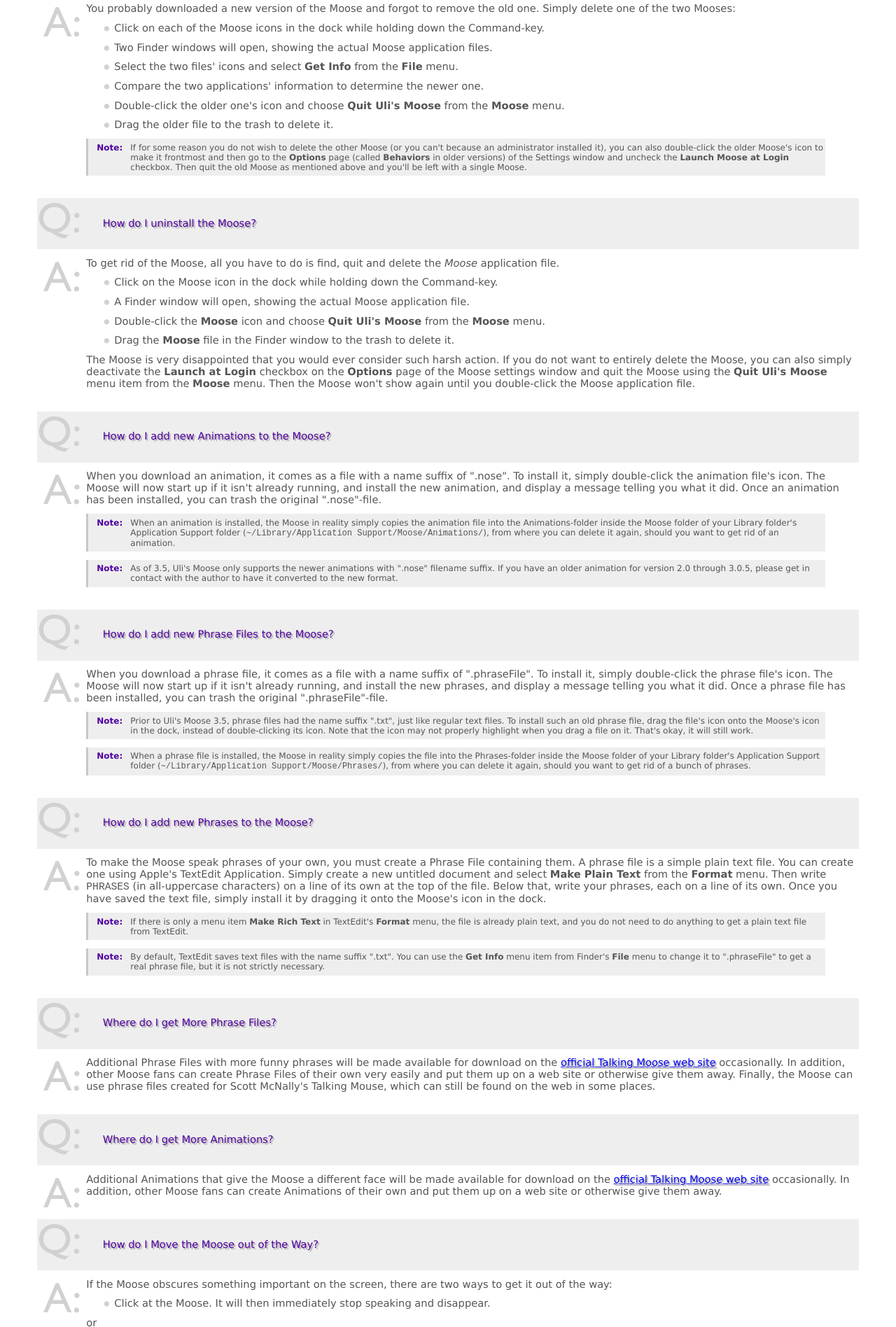
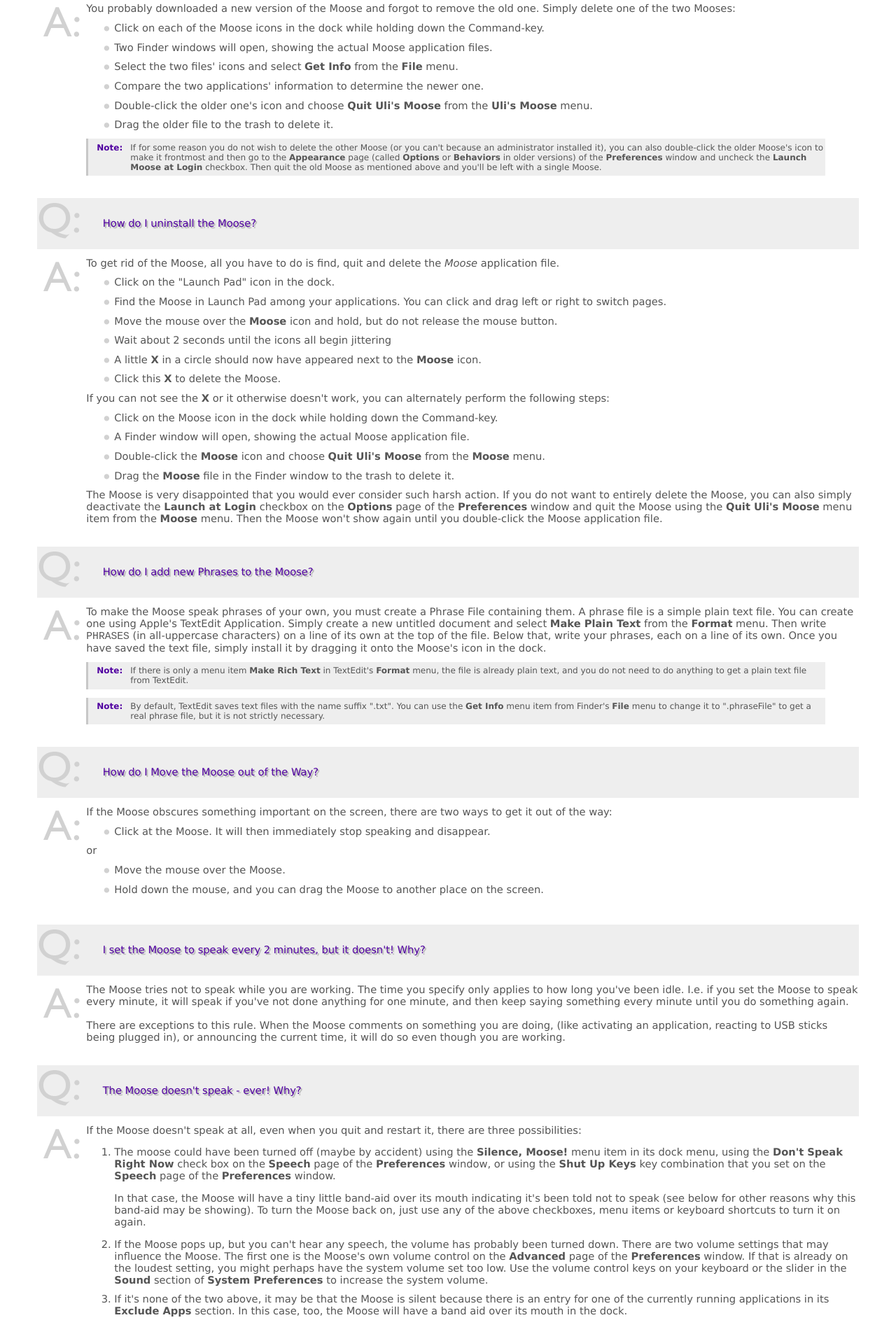
Before and after one commit to uliwitness/talkingmoose, a plain HTML site: page TalkingMoose/Moose Help/faq.html in a window 1280 px wide. Shown: the part 904-2800 px from the top of the page at 70% size. Drawn offline with Linux system fonts and the light colour scheme.

```diff
--- a/TalkingMoose/Moose Help/faq.html
+++ b/TalkingMoose/Moose Help/faq.html
@@ -39,7 +39,7 @@
 <div class="answer">No, you don't have to start the Moose by hand. You can tell the Moose to automatically start up each time Finder is loaded (&quot;at login time&quot;):
 <ul>
 <li> Choose <span class="menuitem">Preferences...</span> from the <span class="menu">Uli's Moose</span> menu.
-<li> Click the <span class="uielement">Options</span> button to switch to the <i>Options</i> page.
+<li> Click the <span class="uielement">Appearance</span> entry in the source list on the left to show the <i>Appearance</i> page.
 <li> Click the check-box to the left of <span class="uielement">Launch Moose at Login</span> so it is marked with a little hook.
 </ul>
 From now on, the Moose will automatically start up.</div>
@@ -54,10 +54,10 @@
 <li>Two Finder windows will open, showing the actual Moose application files.
 <li>Select the two files' icons and select <span class="menuitem">Get Info</span> from the <span class="menu">File</span> menu.
 <li>Compare the two applications' information to determine the newer one.
-<li>Double-click the older one's icon and choose <span class="menuitem">Quit Uli's Moose</span> from the <span class="menu">Moose</span> menu.
+<li>Double-click the older one's icon and choose <span class="menuitem">Quit Uli's Moose</span> from the <span class="menu">Uli's Moose</span> menu.
 <li>Drag the older file to the trash to delete it.
 </ul>
-<div class="note"><b>Note:</b> If for some reason you do not wish to delete the other Moose (or you can't because an administrator installed it), you can also double-click the older Moose's icon to make it frontmost and then go to the <span class="uielement">Options</span> page (called <span class="uielement">Behaviors</span> in older versions) of the Settings window and uncheck the <span class="uielement">Launch Moose at Login</span> checkbox. Then quit the old Moose as mentioned above and you'll be left with a single Moose.</div>
+<div class="note"><b>Note:</b> If for some reason you do not wish to delete the other Moose (or you can't because an administrator installed it), you can also double-click the older Moose's icon to make it frontmost and then go to the <span class="uielement">Appearance</span> page (called <span class="uielement">Options</span> or <span class="uielement">Behaviors</span> in older versions) of the <span class="uielement">Preferences</span> window and uncheck the <span class="uielement">Launch Moose at Login</span> checkbox. Then quit the old Moose as mentioned above and you'll be left with a single Moose.</div>
 </div>
 
 
@@ -66,6 +66,17 @@
 <div class="question"><a name="uninstall">How do I uninstall the Moose?</a></div>
 <div class="answer">To get rid of the Moose, all you have to do is find, quit and delete the <i>Moose</i> application file.
 <ul>
+<li>Click on the &quot;Launch Pad&quot; icon in the dock.
+<li>Find the Moose in Launch Pad among your applications. You can click and drag left or right to switch pages.
+<li>Move the mouse over the <span class="uielement">Moose</span> icon and hold, but do not release the mouse button.
+<li>Wait about 2 seconds until the icons all begin jittering
+<li>A little <span class="uielement">X</span> in a circle should now have appeared next to the <span class="uielement">Moose</span> icon.
+<li>Click this <span class="uielement">X</span> to delete the Moose.
+</ul>
+
+If you can not see the <span class="uielement">X</span> or it otherwise doesn't work, you can alternately perform the following steps:
+
+<ul>
 <li>Click on the Moose icon in the dock while holding down the Command-key.
 <li>A Finder window will open, showing the actual Moose application file.
 <li>Double-click the <span class="uielement">Moose</span> icon and choose <span class="menuitem">Quit Uli's Moose</span> from the <span class="menu">Moose</span> menu.
@@ -73,26 +84,8 @@
 </ul>
 The Moose is very disappointed that you would ever consider such harsh action. If you do not want to entirely delete the Moose,
 you can also simply deactivate the <span class="uielement">Launch at Login</span> checkbox on the <span class="uielement">Options</span> page
-of the Moose settings window and quit the Moose using the <span class="menuitem">Quit Uli's Moose</span> menu item from the <span class="menu">Moose</span> menu.
+of the <span class="uielement">Preferences</span> window and quit the Moose using the <span class="menuitem">Quit Uli's Moose</span> menu item from the <span class="menu">Moose</span> menu.
 Then the Moose won't show again until you double-click the Moose application file.
-</div>
-
-
-<!-- Q: Install Animations -->
-
-<div class="question"><a name="installanimations">How do I add new Animations to the Moose?</a></div>
-<div class="answer">When you download an animation, it comes as a file with a name suffix of &quot;.nose&quot;. To install it, simply double-click the animation file's icon. The Moose will now start up if it isn't already running, and install the new animation, and display a message telling you what it did. Once an animation has been installed, you can trash the original &quot;.nose&quot;-file.
-<div class="note"><b>Note:</b> When an animation is installed, the Moose in reality simply copies the animation file into the Animations-folder inside the Moose folder of your Library folder's Application Support folder (<tt>~/Library/Application Support/Moose/Animations/</tt>), from where you can delete it again, should you want to get rid of an animation.</div>
-<div class="note"><b>Note:</b> As of 3.5, Uli's Moose only supports the newer animations with &quot;.nose&quot; filename suffix. If you have an older animation for version 2.0 through 3.0.5, please get in contact with the author to have it converted to the new format.</div>
-</div>
-
-
-<!-- Q: Install Phrase Files -->
-
-<div class="question"><a name="installphrases">How do I add new Phrase Files to the Moose?</a></div>
-<div class="answer">When you download a phrase file, it comes as a file with a name suffix of &quot;.phraseFile&quot;. To install it, simply double-click the phrase file's icon. The Moose will now start up if it isn't already running, and install the new phrases, and display a message telling you what it did. Once a phrase file has been installed, you can trash the original &quot;.phraseFile&quot;-file.
-<div class="note"><b>Note:</b> Prior to Uli's Moose 3.5, phrase files had the name suffix &quot;.txt&quot;, just like regular text files. To install such an old phrase file, drag the file's icon onto the Moose's icon in the dock, instead of double-clicking its icon. Note that the icon may not properly highlight when you drag a file on it. That's okay, it will still work.</div>
-<div class="note"><b>Note:</b> When a phrase file is installed, the Moose in reality simply copies the file into the Phrases-folder inside the Moose folder of your Library folder's Application Support folder (<tt>~/Library/Application Support/Moose/Phrases/</tt>), from where you can delete it again, should you want to get rid of a bunch of phrases.</div>
 </div>
 
 
@@ -105,20 +98,6 @@
 </div>
 
 
-<!-- Q: Get Phrase Files -->
-
-<div class="question"><a name="getphrases">Where do I get More Phrase Files?</a></div>
-<div class="answer">Additional Phrase Files with more funny phrases will be made available for download on the <a href="http://www.zathras.de/moose/">official Talking Moose web site</a> occasionally. In addition, other Moose fans can create Phrase Files of their own very easily and put them up on a web site or otherwise give them away. Finally, the Moose can use phrase files created for Scott McNally's Talking Mouse, which can still be found on the web in some places.
-</div>
-
-
-<!-- Q: Get Animations -->
-
-<div class="question"><a name="getanimations">Where do I get More Animations?</a></div>
-<div class="answer">Additional Animations that give the Moose a different face will be made available for download on the <a href="http://www.zathras.de/moose/">official Talking Moose web site</a> occasionally. In addition, other Moose fans can create Animations of their own and put them up on a web site or otherwise give them away.
-</div>
-
-
 <!-- Q: Move Moose -->
 
 <div class="question"><a name="movemoose">How do I Move the Moose out of the Way?</a></div>
@@ -128,39 +107,10 @@
 </ul>
 or
 <ul>
-<li><img src="drag_area.png" alt="[The drag area]" title="The red circle shows the drag area" align="right">Move the mouse over the Moose. Two little grey circles with icons in them and a grey bar will appear overlaid over the bottom of the Moose.
-<li>Click the rounded bar and hold down the mouse, and you can drag the Moose to another place on the screen.
-</ul>
-<div class="note"><b>Note:</b> Should the small bar not be visible, you can also hold down the command key while clicking anywhere inside the Moose animation and dragging.</div>
-</div>
-
-
-<!-- Q: Resize Moose -->
-
-<div class="question"><a name="resizemoose">How do I Make the Moose Larger?</a></div>
-<div class="answer">To make the Moose larger, do the following:
-<ul>
-<li>Move the mouse over the Moose animation.
-<li><img src="grow_icon.png" alt="[The resize icon]" title="The red circle shows the resize icon" align="right">Two little grey circles with icons in them and a grey bar will appear overlaid over the bottom of the Moose.
-<li>Click the rightmost circle with the three diagonal bars in it that look like the &quot;grow&quot; box of a window.
-<li>Hold the mouse down and drag, and the Moose will enlarge.
-<li>Release the mouse and the Moose will stay at this size.
+<li>Move the mouse over the Moose.
+<li>Hold down the mouse, and you can drag the Moose to another place on the screen.
 </ul>
 </div>
-
-
-<!-- Q: Move Moose -->
-
-<div class="question"><a name="zoommoose">I made the Moose larger. How do I get it back to original size?</a></div>
-<div class="answer">You can make the Moose smaller by simply doing the same as when enlarging it. However, if you want to restore its original size, you must zoom the Moose:
-<ul>
-<li>Move the mouse over the Moose animation.
-<li><img src="zoom_icon.png" alt="[The zoom icon]" title="The red circle shows the zoom icon" align="right">Two little grey circles with icons in them and a grey bar will appear overlaid over the bottom of the Moose.
-<li>Click the second circle from the right with the plus sign in it that looks like the &quot;zoom&quot; box of a window.
-<li>The Moose will resize back to original size.
-</ul>
-</div>
-
 
 
 <!-- Q: Speech Interval -->
@@ -170,8 +120,7 @@
 how long you've been idle. I.e. if you set the Moose to speak every minute, it will speak if you've not done
 anything for one minute, and then keep saying something every minute until you do something again.<br>
 <br>
-To make things more interesting, the Moose won't always do that. Sometimes it will speak even though you are
-working.
+There are exceptions to this rule. When the Moose comments on something you are doing, (like activating an application, reacting to USB sticks being plugged in), or announcing the current time, it will do so even though you are working.
 </div>
 
 
@@ -180,9 +129,9 @@
 <div class="question"><a name="speaknomore">The Moose doesn't speak - ever! Why?</a></div>
 <div class="answer">If the Moose doesn't speak at all, even when you quit and restart it, there are three possibilities:
 <ol>
-<li>The moose could have been turned off (maybe by accident) using the <span class="menuitem">Silence, Moose!</span> menu item in its dock menu, using the <span class="uielement">Don't Speak Right Now</span> check box on the <span class="uielement">Behavior</span> page of the <span class="uielement">Moose Settings</span> window, or using the <span class="uielement">Shut Up Keys</span> key combination that you set on the <span class="uielement">Speech</span> page of the <span class="uielement">Moose Settings</span> window.
+<li>The moose could have been turned off (maybe by accident) using the <span class="menuitem">Silence, Moose!</span> menu item in its dock menu, using the <span class="uielement">Don't Speak Right Now</span> check box on the <span class="uielement">Speech</span> page of the <span class="uielement">Preferences</span> window, or using the <span class="uielement">Shut Up Keys</span> key combination that you set on the <span class="uielement">Speech</span> page of the <span class="uielement">Preferences</span> window.
 <p>In that case, the Moose will have a tiny little band-aid over its mouth indicating it's been told not to speak (see below for other reasons why this band-aid may be showing). To turn the Moose back on, just use any of the above checkboxes, menu items or keyboard shortcuts to turn it on again.</li>
-<li>If the Moose pops up, but you can't hear any speech, the volume has probably been turned down. There are two volume settings that may influence the Moose. The first one is the Moose's own volume control on the <span class="uielement">Speech</span> page of the <span class="uielement">Moose Settings</span> window. If that is already on the loudest setting (10), you might perhaps have the system volume set too low. Use the volume control keys on your keyboard or the slider in the <span class="uielement">Sound</span> section of <span class="uielement">System Preferences</span> to increase the system volume.</li>
+<li>If the Moose pops up, but you can't hear any speech, the volume has probably been turned down. There are two volume settings that may influence the Moose. The first one is the Moose's own volume control on the <span class="uielement">Advanced</span> page of the <span class="uielement">Preferences</span> window. If that is already on the loudest setting, you might perhaps have the system volume set too low. Use the volume control keys on your keyboard or the slider in the <span class="uielement">Sound</span> section of <span class="uielement">System Preferences</span> to increase the system volume.</li>
 <li>If it's none of the two above, it may be that the Moose is silent because there is an entry for one of the currently running applications in its <span class="uielement">Exclude Apps</span> section. In this case, too, the Moose will have a band aid over its mouth in the dock.
 <p><img src="front_running_radios.jpg" alt="[Two Front and Running radio buttons]" title="The red circle shows the radio buttons of the entry for Myst IV" align="right">Next to each application in the list, there are two radio
 buttons. One is in the <span class="uielement">Front</span> column, and the other in the <span class="uielement">Running</span>
```
Also changed, not shown: TalkingMoose/Moose Help/releasenotes.html (+2 -0 lines), TalkingMoose/Moose Help/revisionhistory.html (+2 -0 lines), 5 other files.
